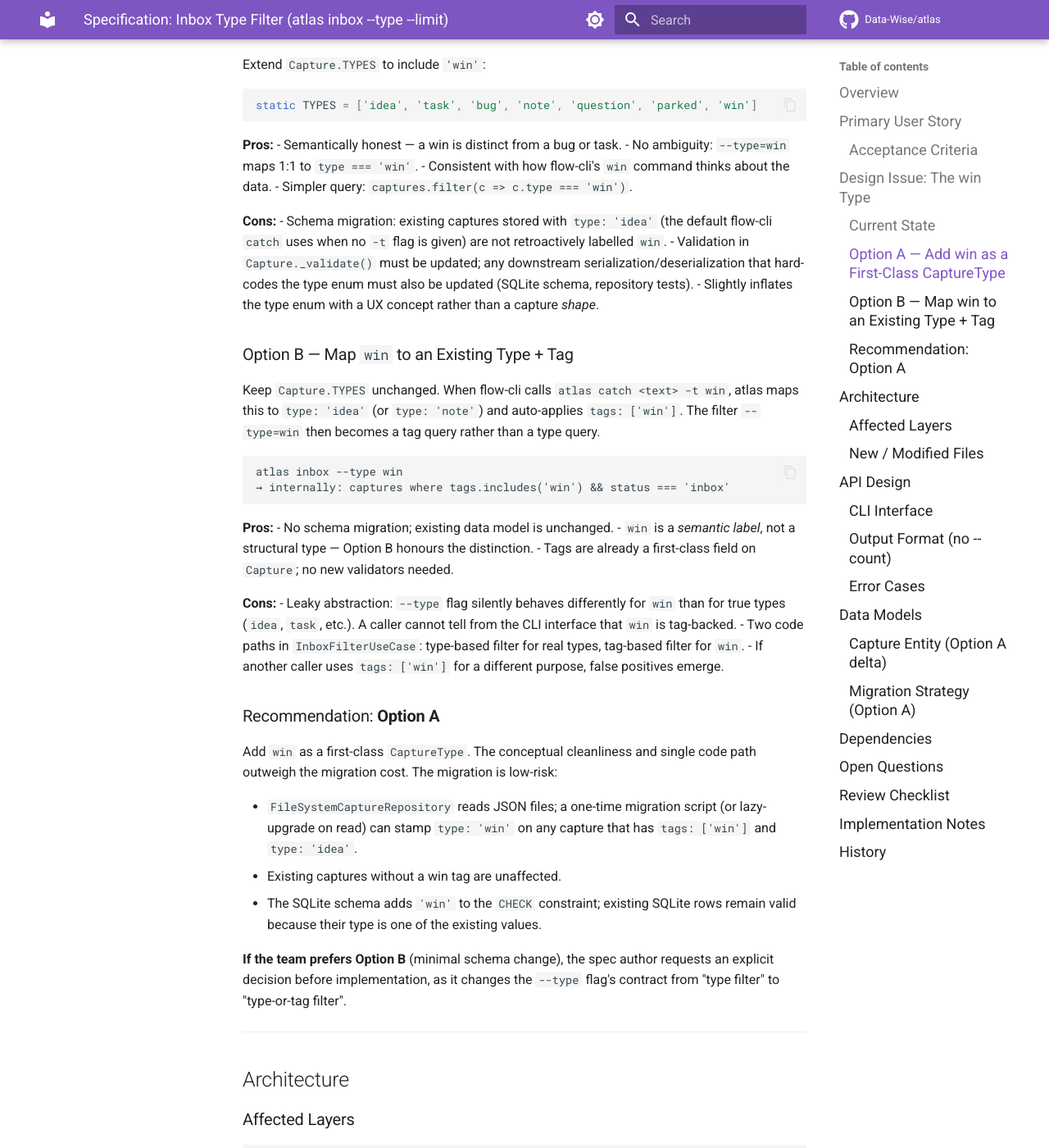
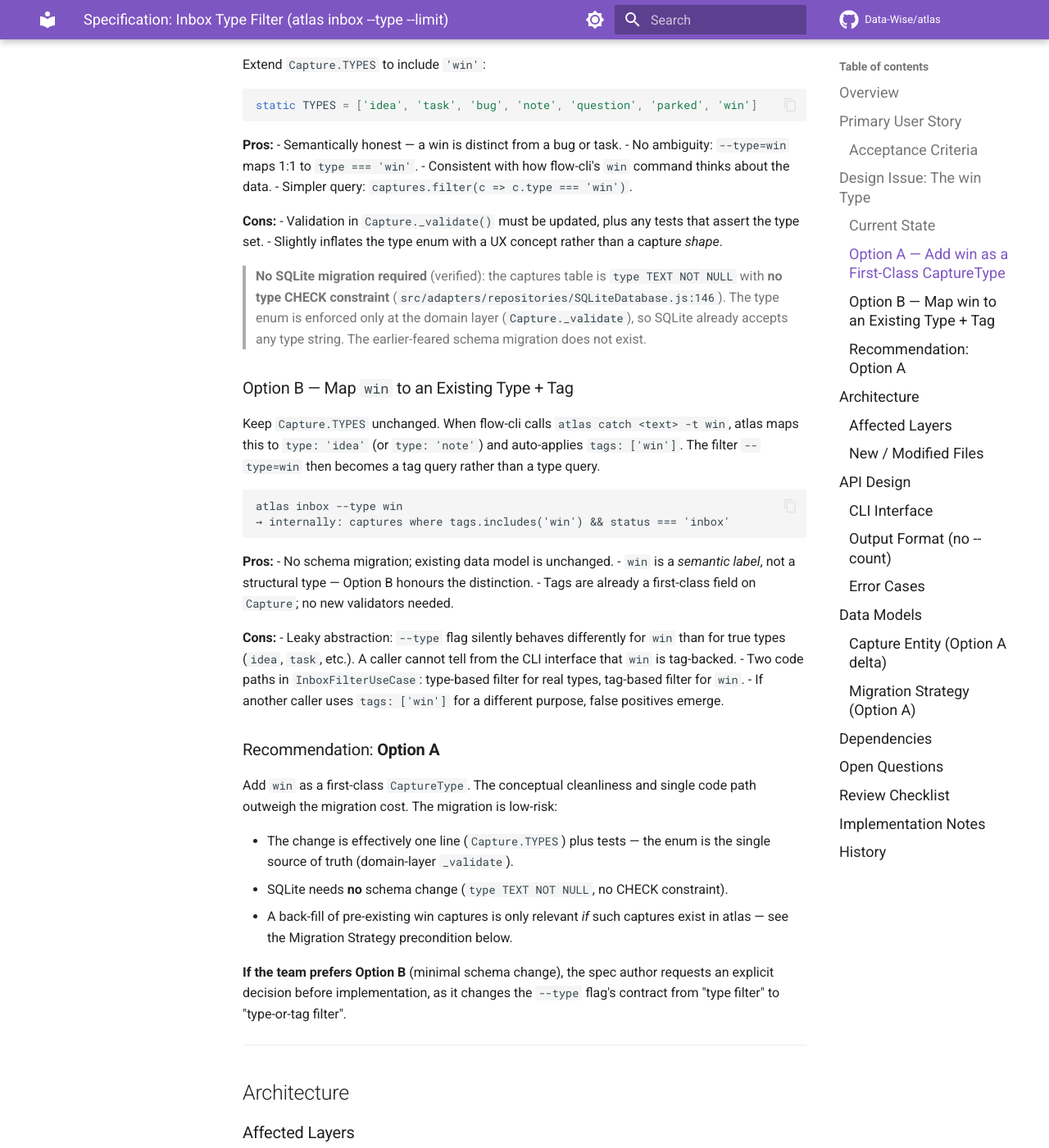
Before and after one commit to Data-Wise/atlas, an MkDocs documentation site: the page built from docs/specs/SPEC-inbox-type-filter-2026-06-14.md, in a window 1280 px wide and 1400 px high, scrolled down 1594 px. Shown: the whole window at 82% size. Built offline with MkDocs 1.6.1 and Material for MkDocs 9.7.7, drawn with Linux system fonts in a browser that asks for light colours; comment, search, counter and statistics services are not loaded; some of the changed text lies outside the part shown.

Commit message:
docs(spec): correct F6 spec per review — no SQLite migration; gate back-fill
- Finding 1: remove fabricated SQLite CHECK-constraint migration. captures.type
  is TEXT NOT NULL with no CHECK (SQLiteDatabase.js:146); enum enforced only at
  the domain layer. Option A needs zero DB migration (strengthens the rec).
- Finding 2: gate the lazy back-fill helper behind verifying flow-cli's win
  write path — unconfirmed any win-tagged captures exist in atlas.
- Finding 3 (note): catch --help understates types (4 vs 6); fix when win lands.

Co-Authored-By: Claude Opus 4.8 (1M context) <noreply@anthropic.com>

````diff
--- a/docs/specs/SPEC-inbox-type-filter-2026-06-14.md
+++ b/docs/specs/SPEC-inbox-type-filter-2026-06-14.md
@@ -58,9 +58,10 @@ static TYPES = ['idea', 'task', 'bug', 'note', 'question', 'parked', 'win']
 - Simpler query: `captures.filter(c => c.type === 'win')`.
 
 **Cons:**
-- Schema migration: existing captures stored with `type: 'idea'` (the default flow-cli `catch` uses when no `-t` flag is given) are not retroactively labelled `win`.
-- Validation in `Capture._validate()` must be updated; any downstream serialization/deserialization that hard-codes the type enum must also be updated (SQLite schema, repository tests).
+- Validation in `Capture._validate()` must be updated, plus any tests that assert the type set.
 - Slightly inflates the type enum with a UX concept rather than a capture *shape*.
+
+> **No SQLite migration required** (verified): the captures table is `type TEXT NOT NULL` with **no type CHECK constraint** (`src/adapters/repositories/SQLiteDatabase.js:146`). The type enum is enforced only at the domain layer (`Capture._validate`), so SQLite already accepts any type string. The earlier-feared schema migration does not exist.
 
 ### Option B — Map `win` to an Existing Type + Tag
 
@@ -85,9 +86,9 @@ atlas inbox --type win
 
 Add `win` as a first-class `CaptureType`. The conceptual cleanliness and single code path outweigh the migration cost. The migration is low-risk:
 
-- `FileSystemCaptureRepository` reads JSON files; a one-time migration script (or lazy-upgrade on read) can stamp `type: 'win'` on any capture that has `tags: ['win']` and `type: 'idea'`.
-- Existing captures without a win tag are unaffected.
-- The SQLite schema adds `'win'` to the `CHECK` constraint; existing SQLite rows remain valid because their type is one of the existing values.
+- The change is effectively one line (`Capture.TYPES`) plus tests — the enum is the single source of truth (domain-layer `_validate`).
+- SQLite needs **no** schema change (`type TEXT NOT NULL`, no CHECK constraint).
+- A back-fill of pre-existing win captures is only relevant *if* such captures exist in atlas — see the Migration Strategy precondition below.
 
 **If the team prefers Option B** (minimal schema change), the spec author requests an explicit decision before implementation, as it changes the `--type` flag's contract from "type filter" to "type-or-tag filter".
 
@@ -171,7 +172,9 @@ No other field changes. `win` captures are stored identically to other types.
 
 ### Migration Strategy (Option A)
 
-A lazy-migration helper in `FileSystemCaptureRepository.fromJSON()`:
+> **Precondition — verify before implementing.** This back-fill only matters if flow-cli's `win` command has actually written captures into atlas as `type: 'idea' + tags: ['win']`. That is **unconfirmed**: today `atlas catch -t win` would fail validation (`win` isn't a valid type), so flow-cli's `win` likely writes to its own store, not atlas. If no win-tagged atlas captures exist, this helper is **unnecessary** — drop it. Confirm flow-cli's `win` write path (does it call `atlas catch` at all, and with what type/tags?) first.
+
+If (and only if) such captures exist, a lazy-migration helper in `FileSystemCaptureRepository.fromJSON()`:
 
 ```javascript
 // If a capture has tags: ['win'] and type: 'idea', auto-upgrade type to 'win'
@@ -201,7 +204,8 @@ This is opt-in and write-through: the migrated type is saved back to disk on nex
 1. **Option A vs B decision** — Does the team accept `win` as a first-class `CaptureType`? (Recommendation: yes. See Design Issue above.)
 2. **`catch -t win` behaviour** — After Option A ships, should `atlas catch "text" -t win` write `type: 'win'` directly? Currently `catch` only accepts `-t idea|task|bug|note`. The CLI validation must be updated in the same PR.
 3. **`--type` on `atlas inbox --count`** — Confirm composability: `atlas inbox --type win --count` should return the count of win-type inbox captures. (Expected: yes, composable.)
-4. **SQLite schema migration** — If the user has a SQLite backend, the `CHECK (type IN (...))` constraint needs a migration. Out of scope for this spec but must be tracked.
+4. ~~**SQLite schema migration**~~ — **N/A (verified).** The captures table is `type TEXT NOT NULL` with no type CHECK constraint (`SQLiteDatabase.js:146`), so a new type value needs zero DB migration. (Resolved in review 2026-06-14.)
+6. **flow-cli `win` write path** — Confirm whether flow-cli's `win` command writes to atlas (and with what type/tags). Determines whether the back-fill helper is needed at all (see Migration Strategy precondition). Also note: `catch --help` currently advertises only `idea|task|bug|note` (`bin/atlas.js:463`) though the enum has 6 types — when `win` lands, update `catch`'s `-t` help/validation alongside `inbox --help`.
 5. **`win` in triage** — Should `atlas triage` display `win` captures? Should they be auto-triageable to a `wins` project? Out of scope; flag for future spec.
 
 ---
````
